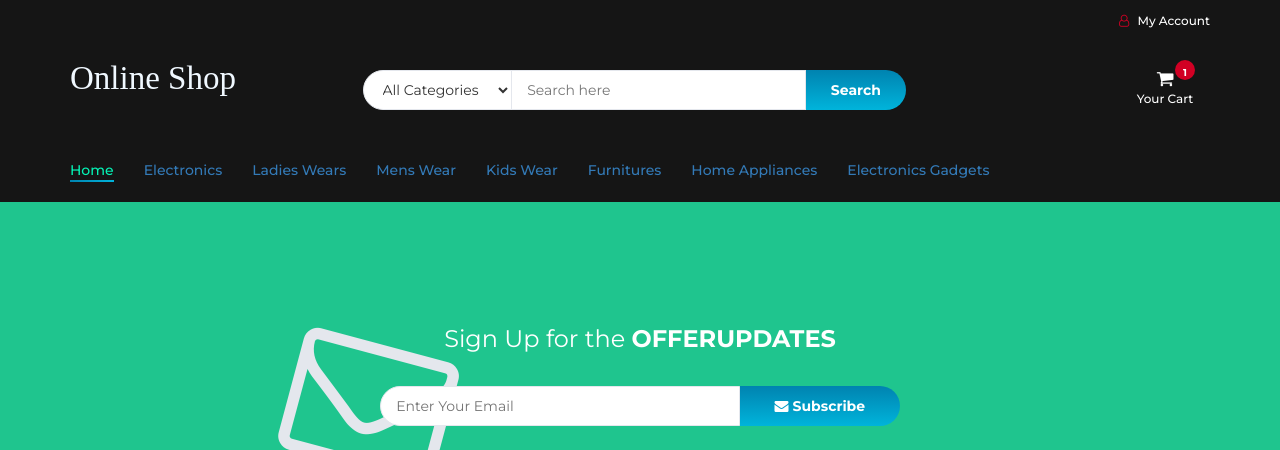
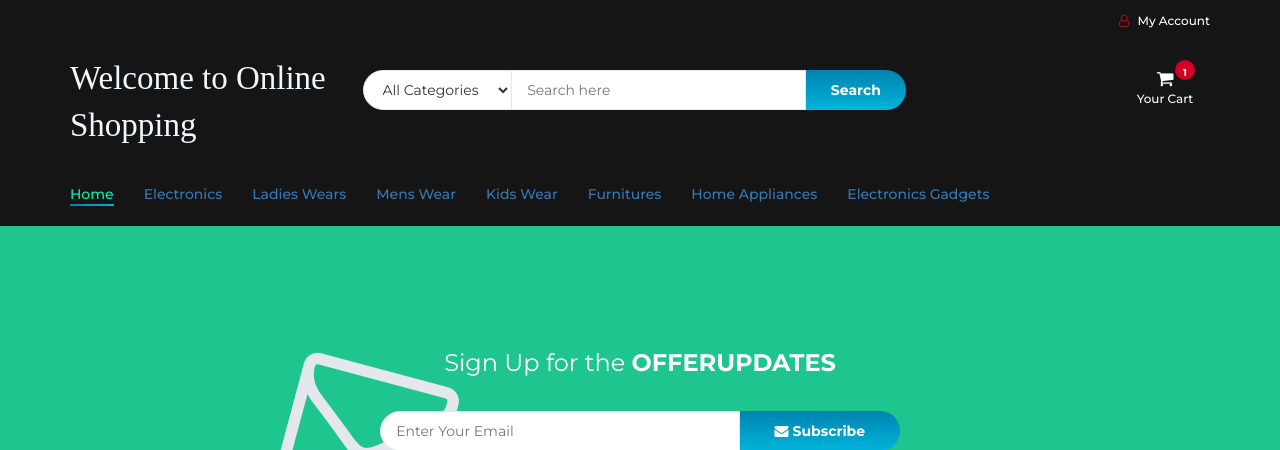
Before and after one commit to Eloquade/practice-online-selling-php, a PHP site: page /myfiles/cart.php in a window 1280 px wide. Shown: the top 450 px of the page. Run offline with PHP 8.4, Linux system fonts and the light colour scheme; data comes from the database, SQL or seed files in the repository; data that the repository does not hold is empty; some libraries are stand-ins or nearby versions.

Commit message:
fix text

```diff
--- a/header.php
+++ b/header.php
@@ -158,7 +158,7 @@ session_start();
 							<div class="header-logo">
 								<a href="#" class="logo">
 								<font style="font-style:normal; font-size: 33px;color: aliceblue;font-family: serif">
-                                        Online Shop
+                                        Welcome to Online Shopping
                                     </font>
 
 								</a>
```
